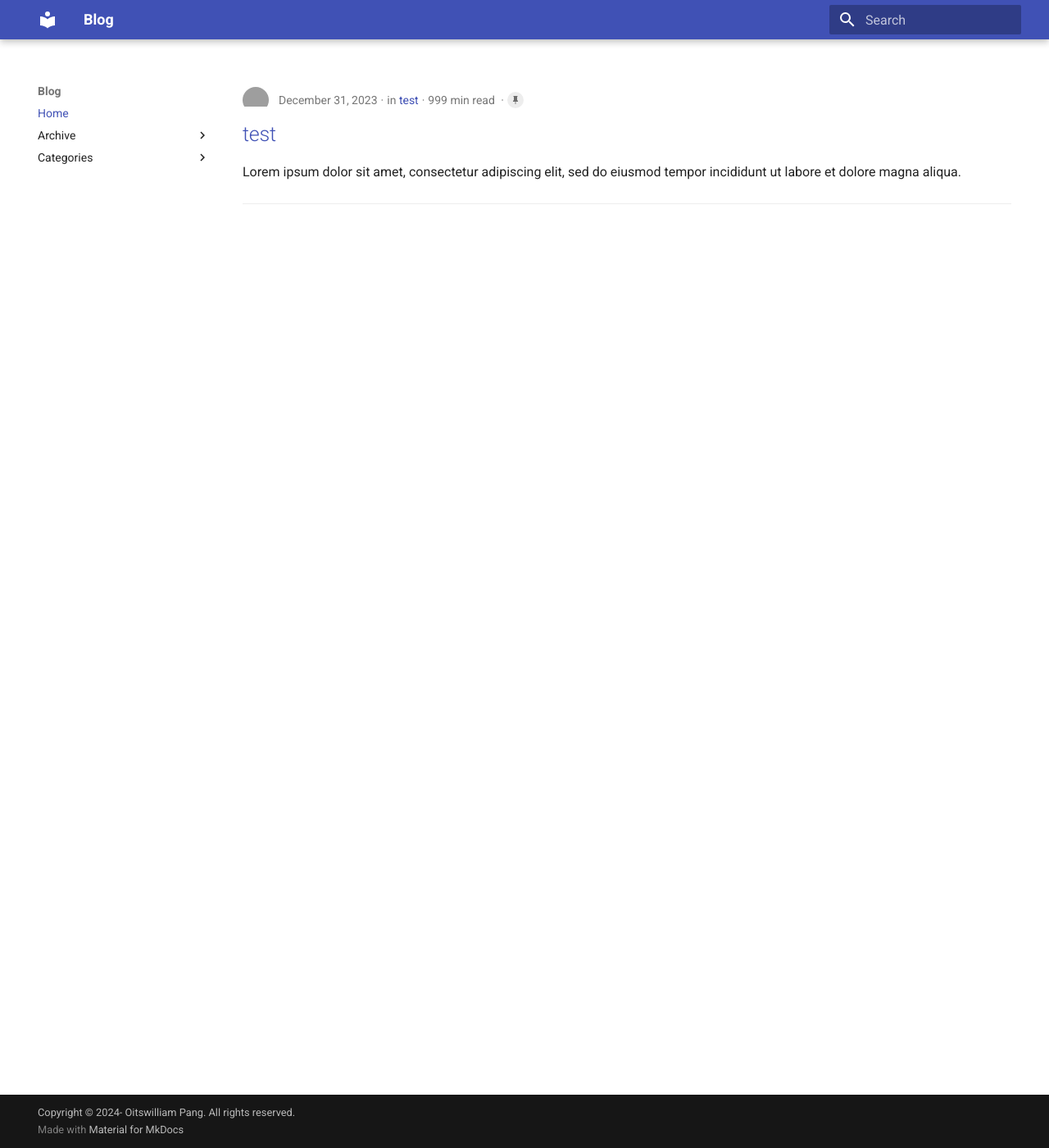
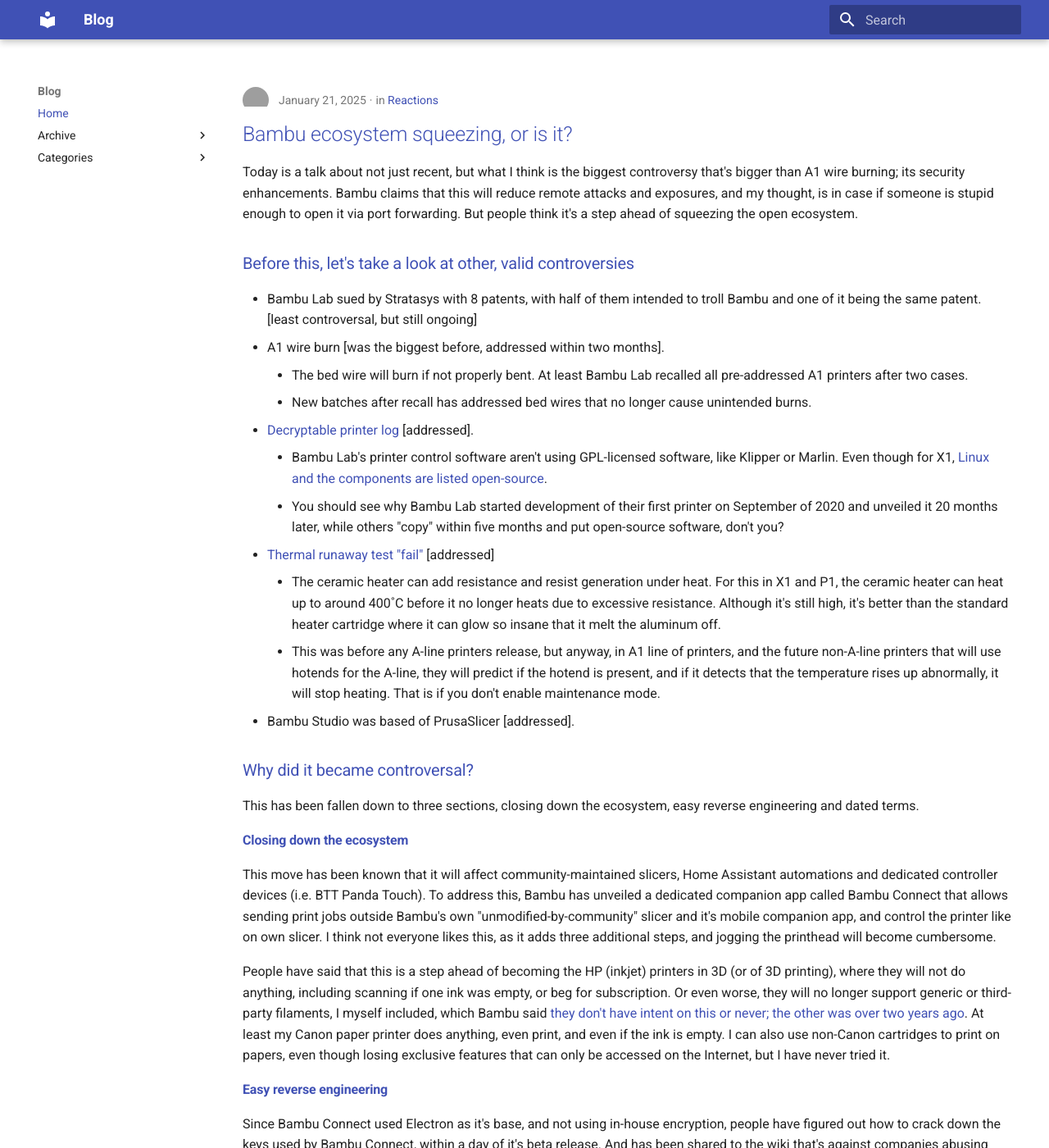
Before and after one commit to Bunny350/blogs, an MkDocs documentation site: the page built from docs/index.md, in a window 1280 px wide and 1400 px high. Shown: the whole window at 82% size. Built offline with MkDocs 1.6.1 and Material for MkDocs 9.7.7, drawn with Linux system fonts in a browser that asks for light colours; some of the changed text lies outside the part shown; grey boxes are pictures that could not be loaded.

Commit message:
Introduce first blog post before release

```diff
--- a/docs/.authors.yml
+++ b/docs/.authors.yml
@@ -1,9 +1,9 @@
 authors:
   oitswilliam:
     name: Oitswilliam Pang
-    description: Oitswilliam Pang
+    description: For email address, please email yo [at] oitswilliam [dot] com .
     avatar: about:blank
   generic:
     name: generic
-    description: r
+    description: Test account
     avatar: about:blank
--- /dev/null
+++ b/docs/posts/bambu-ecosystem-squeezing.md
@@ -0,0 +1,59 @@
+---
+date:
+  created: 2025-01-21
+tags:
+  - reactions
+  - ecosystem
+categories:
+  - Reactions
+authors:
+  - oitswilliam
+---
+
+# Bambu ecosystem squeezing, or is it?
+
+Today is a talk about not just recent, but what I think is the biggest controversy that's bigger than A1 wire burning; its security enhancements. Bambu claims that this will reduce remote attacks and exposures, and my thought, is in case if someone is stupid enough to open it via port forwarding. But people think it's a step ahead of squeezing the open ecosystem.
+
+## Before this, let's take a look at other, valid controversies
+
+* Bambu Lab sued by Stratasys with 8 patents, with half of them intended to troll Bambu and one of it being the same patent. [least controversal, but still ongoing]
+* A1 wire burn [was the biggest before, addressed within two months].
+    * The bed wire will burn if not properly bent. At least Bambu Lab recalled all pre-addressed A1 printers after two cases.
+    * New batches after recall has addressed bed wires that no longer cause unintended burns.
+* [Decryptable printer log](https://www.youtube.com/watch?v=f-IjIs4YA-4) [addressed].
+    * Bambu Lab's printer control software aren't using GPL-licensed software, like Klipper or Marlin. Even though for X1, [Linux and the components are listed open-source](https://wiki.bambulab.com/en/knowledge-sharing/open-source-software).
+    * You should see why Bambu Lab started development of their first printer on September of 2020 and unveiled it 20 months later, while others "copy" within five months and put open-source software, don't you?
+* [Thermal runaway test "fail"](https://www.youtube.com/watch?v=6hS2dQX_RM4) [addressed]
+    * The ceramic heater can add resistance and resist generation under heat. For this in X1 and P1, the ceramic heater can heat up to around 400˚C before it no longer heats due to excessive resistance. Although it's still high, it's better than the standard heater cartridge where it can glow so insane that it melt the aluminum off.
+    * This was before any A-line printers release, but anyway, in A1 line of printers, and the future non-A-line printers that will use hotends for the A-line, they will predict if the hotend is present, and if it detects that the temperature rises up abnormally, it will stop heating. That is if you don't enable maintenance mode.
+* Bambu Studio was based of PrusaSlicer [addressed].
+
+## Why did it became controversal?
+
+This has been fallen down to three sections, closing down the ecosystem, easy reverse engineering and dated terms.
+
+### Closing down the ecosystem
+
+This move has been known that it will affect community-maintained slicers, Home Assistant automations and dedicated controller devices (i.e. BTT Panda Touch). To address this, Bambu has unveiled a dedicated companion app called Bambu Connect that allows sending print jobs outside Bambu's own "unmodified-by-community" slicer and it's mobile companion app, and control the printer like on own slicer. I think not everyone likes this, as it adds three additional steps, and jogging the printhead will become cumbersome.
+
+People have said that this is a step ahead of becoming the HP (inkjet) printers in 3D (or of 3D printing), where they will not do anything, including scanning if one ink was empty, or beg for subscription. Or even worse, they will no longer support generic or third-party filaments, I myself included, which Bambu said [they don't have intent on this](https://blog.bambulab.com/updates-and-third-party-integration-with-bambu-connect/) [or never; the other was over two years ago](https://blog.bambulab.com/to-open-or-not-to-open-that-is-the-question/). At least my Canon paper printer does anything, even print, and even if the ink is empty. I can also use non-Canon cartridges to print on papers, even though losing exclusive features that can only be accessed on the Internet, but I have never tried it.
+
+### [Easy reverse engineering](https://wiki.rossmanngroup.com/index.php?title=Bambu_Lab_Authorization_Control_System)
+
+Since Bambu Connect used Electron as it's base, and not using in-house encryption, people have figured out how to crack down the keys used by Bambu Connect, within a day of it's beta release. And has been shared to the wiki that's against companies abusing their customers. The key might be rotated later.
+
+### Dated terms
+
+[Louis flamed the responsibility of baseless allegations back to Bambu](https://www.youtube.com/watch?v=W6MybDJfmmY) when he got gaslit by the list of things that Bambu will not do when compared the ToU.
+
+I have pointed out that section 7.4 of the terms of use has explicitly said that users may no longer send new print jobs if new (stable, not beta) updates are found, but on the blog post regarding the controversy said (let's just say) this update is optional. This has confused a lot of people into thinking to update, per ToU, or not, for the sake of third-party integrations.
+
+What I think is they missed the terms "Unless if explicitly specified," or "unless if the update is marked optional".
+
+## Is this addressed?
+
+Currently, I doubt it, but they have addressed most problems including solving LAN mode requirements being too strict by introducing developer mode in LAN mode. This allows third-party integrations to control the printer, but have to sacrifice for local intruders who play tricks with your printers remotely, yep "local" because there is no proof on this mode allowing remote attacks from the Internet.
+
+They are also ready to talk with accessory vendors on gaining such restricted features.
+
+Maybe this feature was made for users who have zero knowledge of networking, but still I doubt if this feature actually work against brute-force attack or something like that.
--- a/docs/posts/test.md
+++ /dev/null
@@ -1,21 +0,0 @@
----
-date:
-  created: 2023-12-31
-  updated: 2024-01-02
-readtime: 999
-pin: true
-links:
-
-categories:
-  - test
-tags:
-  - test
-authors:
-  - generic
-slug: test
----
-
-# test
-
-Lorem ipsum dolor sit amet, consectetur adipiscing elit, sed do eiusmod
-tempor incididunt ut labore et dolore magna aliqua.
--- a/mkdocs.yml
+++ b/mkdocs.yml
@@ -14,6 +14,11 @@
 plugins:
     - blog:
         blog_dir: .
+        archive_date_format: MMMM yyyy
+        archive_url_date_format: yyyy/MM
+        post_readtime: false
+        draft_on_serve: false
+        draft_if_future_date: true
     - search
     - social
     - tags
```
